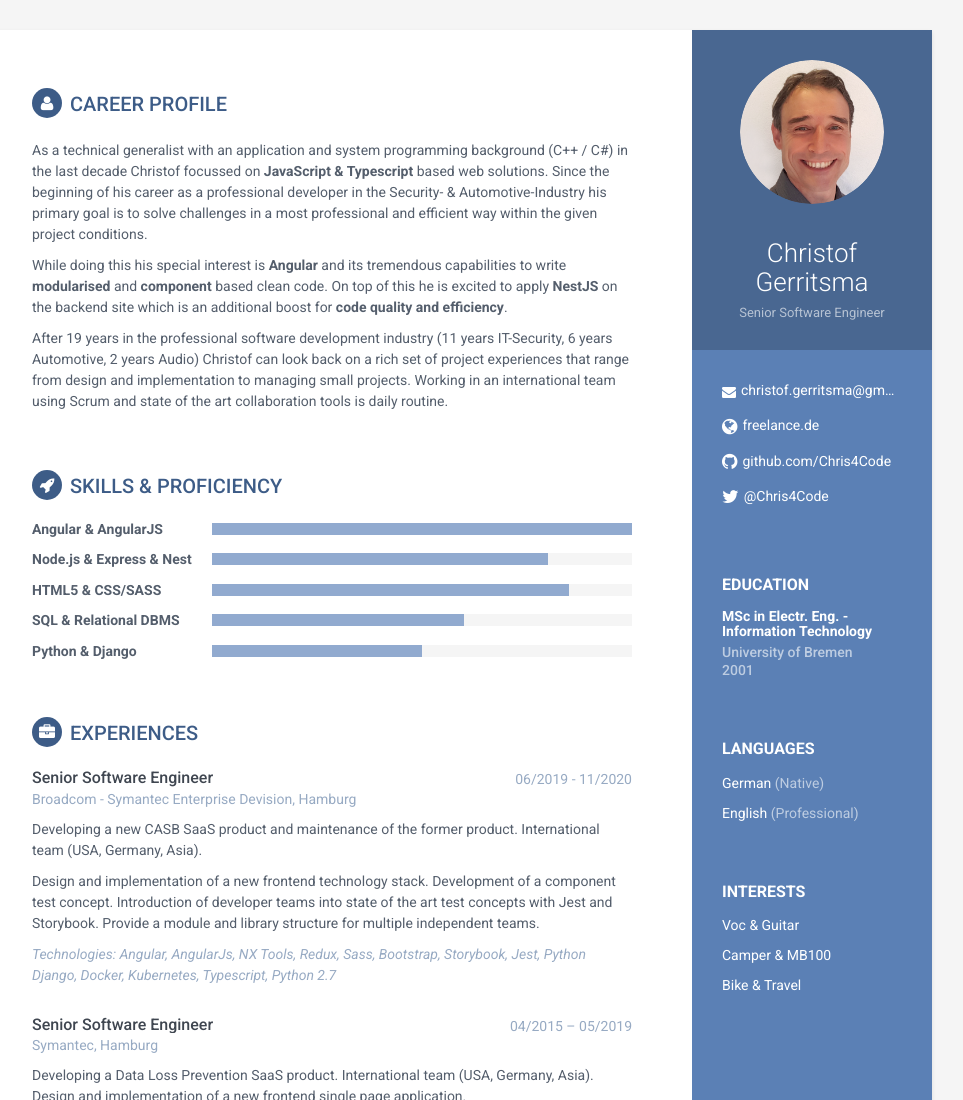
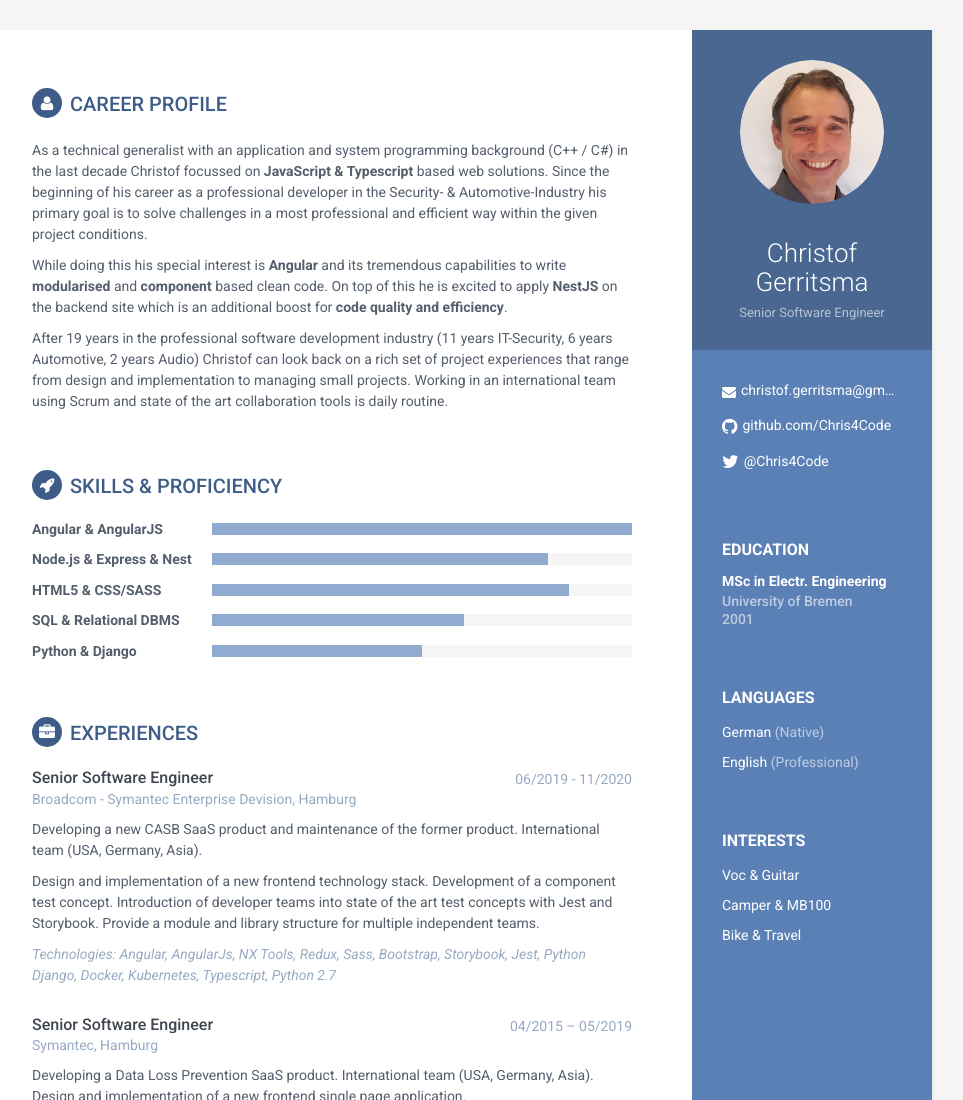
Before and after one commit to Chris4Code/chris4code.github.io, a plain HTML site: page index.html in a window 1280 px wide. Shown: the top 1100 px of the page, without its empty margins (188-1151 px from the left). Drawn offline with Linux system fonts and the light colour scheme.

Commit message:
Shorten education degree and remove freelance.de link

```diff
--- a/index.html
+++ b/index.html
@@ -59,8 +59,6 @@ if (!doNotTrack) {
 
                     <li class="email"><i class="fa fa-envelope"></i><a href="mailto:christof.gerritsma[at]gmail.com">christof<!-- abc@def -->.gerritsma<!-- ghi@123 -->@gm<!-- jkd.zhsk -->ail.com</a></li>
 
-                    <li class="freelance.de"><i class="fa fa-globe"></i><a href="//freelance.de/Freiberufler/198540">freelance.de</a></li>
-
                     <li class="github"><i class="fa fa-github"></i><a href="//github.com/Chris4Code">github.com/Chris4Code</a></li>
 
                     <li class="twitter"><i class="fa fa-twitter"></i><a href="//twitter.com/Chris4Code">@Chris4Code</a></li>
@@ -74,7 +72,7 @@ if (!doNotTrack) {
                 <h2 class="container-block-title">Education</h2>
 
                 <div class="item">
-                    <h4 class="degree">MSc in Electr. Eng. - Information Technology</h4>
+                    <h4 class="degree">MSc in Electr. Engineering</h4>
                     <h5 class="meta">University of Bremen</h5>
                     <div class="time">2001</div>
                 </div>
```
